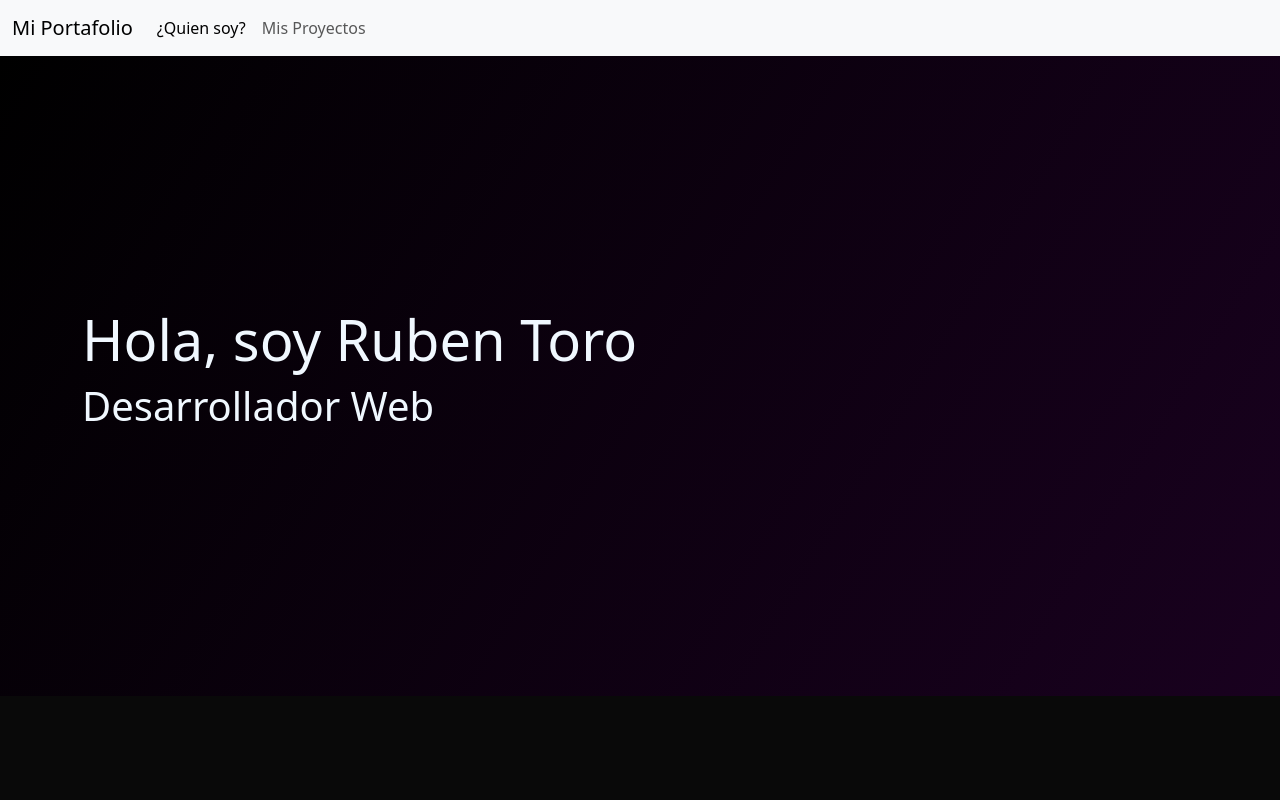
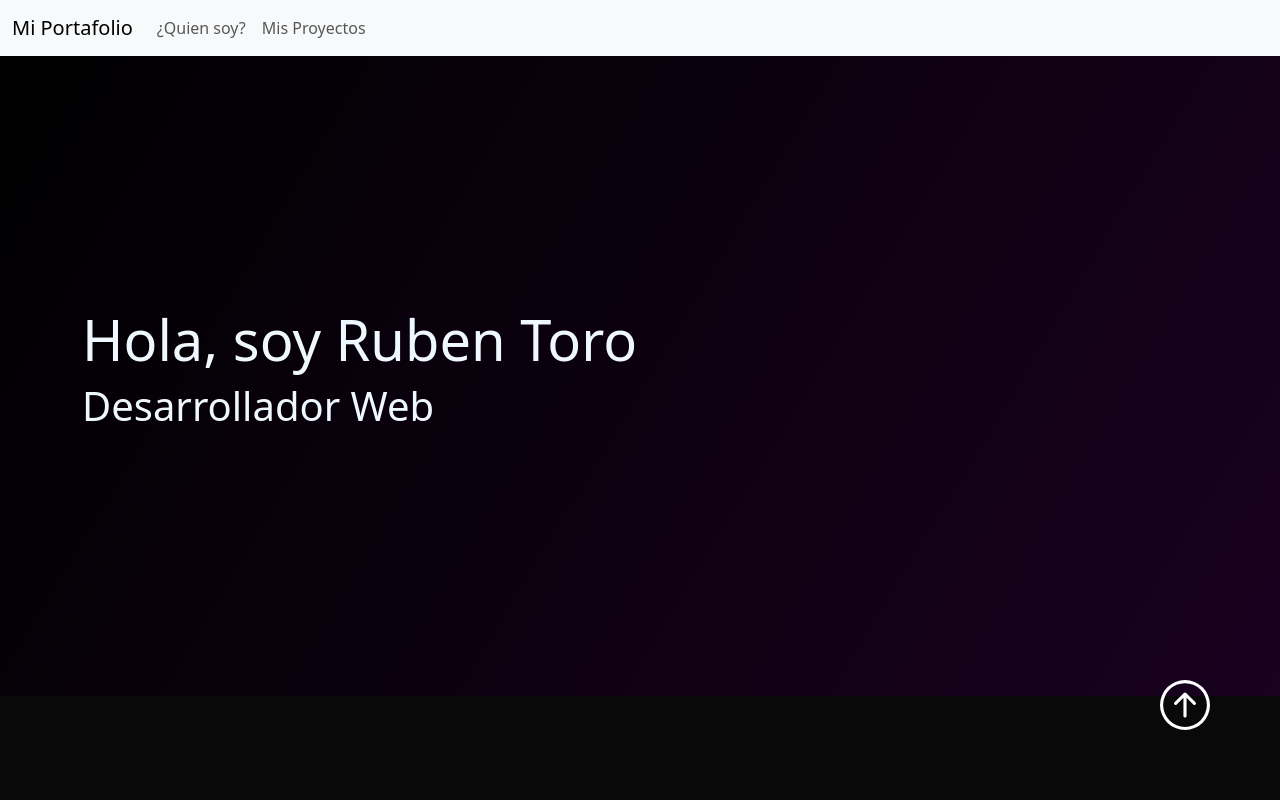
Before and after one commit to RubenTT91/whatsUp, a React (Create React App) app: page / in a window 1280 px wide. Shown: the top 800 px of the page. Built offline with nearby package versions, Linux system fonts and the light colour scheme.

Commit message:
Button goto, created

```diff
--- a/package.json
+++ b/package.json
@@ -11,7 +11,7 @@
     "bootstrap-icons": "^1.13.1",
     "react": "^19.1.0",
     "react-dom": "^19.1.0",
-    "react-scripts": "5.0.1",
+    "react-scripts": "^5.0.1",
     "react-scroll": "^1.9.3",
     "web-vitals": "^2.1.4"
   },
--- a/src/App.js
+++ b/src/App.js
@@ -1,20 +1,18 @@
-import 'bootstrap/dist/css/bootstrap.min.css';
-import './App.css';
-import First_section from './components/sections_page/first_section.jsx';
-import Second_Section from './components/sections_page/second_section.jsx';
-import NavBar from './components/navBar/navBar.jsx';
-import backgroundImg from'./img/background.jpg'
+import "bootstrap/dist/css/bootstrap.min.css";
+import "./App.css";
+import First_section from "./components/sections_page/first_section.jsx";
+import Second_Section from "./components/sections_page/second_section.jsx";
+import NavBar from "./components/navBar/navBar.jsx";
+import ToHome from "./components/others_commponents/To_Home.jsx";
 
 function App() {
   return (
-   <>
-   <div className="bodyMenu">
-    {/* <img src={backgroundImg}/> */}
-    <NavBar />
-   <First_section/>
-   <Second_Section/>
-   </div>
-   </>
+    <>
+      <ToHome/>
+      <NavBar />
+      <First_section />
+      <Second_Section />
+    </>
   );
 }
 
--- a/src/components/navBar/navBar.jsx
+++ b/src/components/navBar/navBar.jsx
@@ -1,11 +1,12 @@
 import React from "react";
 import First_section from "../sections_page/first_section";
 import Second_Section from "../sections_page/second_section";
-import { Link } from "react-scroll";
+import { Link, Element } from "react-scroll";
 
 function NavBar() {
   return (
     <>
+      <Element name="home">
         <nav className="navbar navbar-expand-lg bg-body-tertiary">
           <div className="container-fluid">
             <a className="navbar-brand" href="#">
@@ -26,17 +27,13 @@ function NavBar() {
               <ul className="navbar-nav">
                 <Link to="section1" smooth={true} duration={500}>
                   <li className="nav-item">
-                <a
-                  className="nav-link active"
-                  aria-current="page"
-                  href={<First_section />}
-                >
+                    <a className="nav-link" href="#">
                       ¿Quien soy?
                     </a>
                   </li>
                 </Link>
                 <li className="nav-item">
-                <a className="nav-link" href={<Second_Section />}>
+                  <a className="nav-link" href="#">
                     Mis Proyectos
                   </a>
                 </li>
@@ -47,6 +44,7 @@ function NavBar() {
             </div>
           </div>
         </nav>
+      </Element>
     </>
   );
 }
--- /dev/null
+++ b/src/components/others_commponents/To_Home.jsx
@@ -0,0 +1,29 @@
+import React from "react";
+import Link from "react-scroll";
+import "./button_up.css";
+
+function ToHome() {
+  return (
+    <>
+      <div className="buttonUp">
+        <a href="#">
+          <svg
+            xmlns="http://www.w3.org/2000/svg"
+            width="50"
+            height="50"
+            fill="#fff"
+            class="bi bi-arrow-up-circle"
+            viewBox="0 0 16 16"
+          >
+            <path
+              fill-rule="evenodd"
+              d="M1 8a7 7 0 1 0 14 0A7 7 0 0 0 1 8m15 0A8 8 0 1 1 0 8a8 8 0 0 1 16 0m-7.5 3.5a.5.5 0 0 1-1 0V5.707L5.354 7.854a.5.5 0 1 1-.708-.708l3-3a.5.5 0 0 1 .708 0l3 3a.5.5 0 0 1-.708.708L8.5 5.707z"
+            />
+          </svg>
+        </a>
+      </div>
+    </>
+  );
+}
+
+export default ToHome;
--- /dev/null
+++ b/src/components/others_commponents/button_up.css
@@ -0,0 +1,9 @@
+.buttonUp{
+    position:fixed;
+    Bottom:80px;
+    right:80px;
+    width: 40px;
+    height:40px;
+    z-index:10;
+
+}
```
Also changed, not shown: 1 other file (tests, documents, lock files or other folders). Lines whose indentation alone changed are shown as unchanged.
